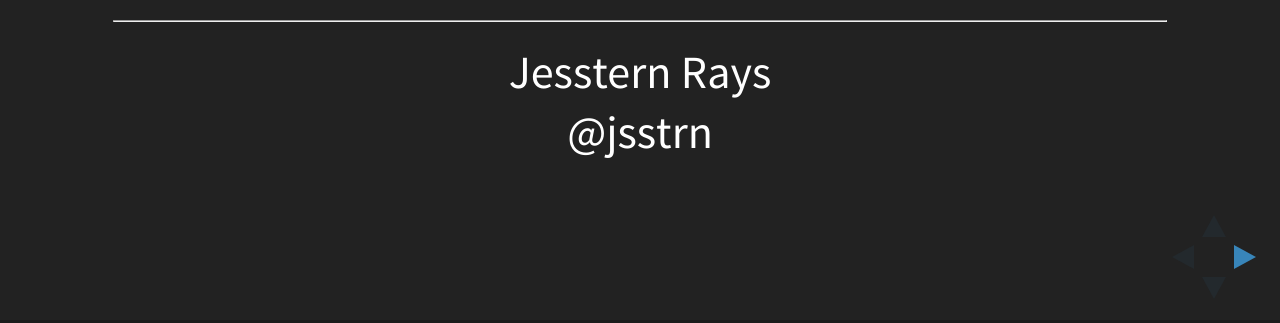
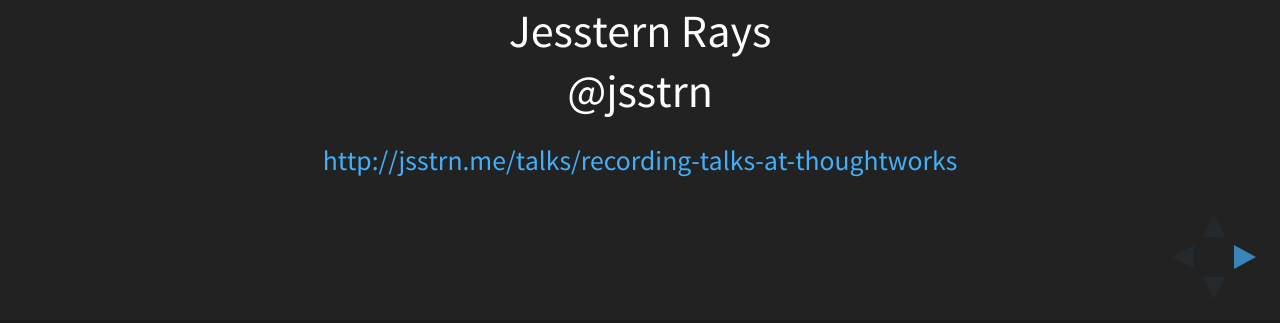
Before and after one commit to jsstrn/talks, a website: page recording-talks-at-thoughtworks/index.html in a window 1280 px wide. Shown: the part 477-800 px from the top of the page. Drawn offline with Linux system fonts and the light colour scheme.

Commit message:
Update presentation

```diff
--- a/recording-talks-at-thoughtworks/index.html
+++ b/recording-talks-at-thoughtworks/index.html
@@ -34,6 +34,8 @@
 							<hr>
 							Jesstern Rays<br>
 							@jsstrn
+
+							<small>http://jsstrn.me/talks/recording-talks-at-thoughtworks</small>
 						</textarea>
 					</section>
 				</section>
@@ -179,7 +181,8 @@
 
 							questions | suggestions | feedback
 
-							<small>[@jsstrn](https://twitter.com/jsstrn)</small>
+							<small>[@jsstrn](https://twitter.com/jsstrn)</small><br>
+							<small>http://jsstrn.me/talks/recording-talks-at-thoughtworks</small>
 						</textarea>
 					</section>
 					<section data-markdown>
```
